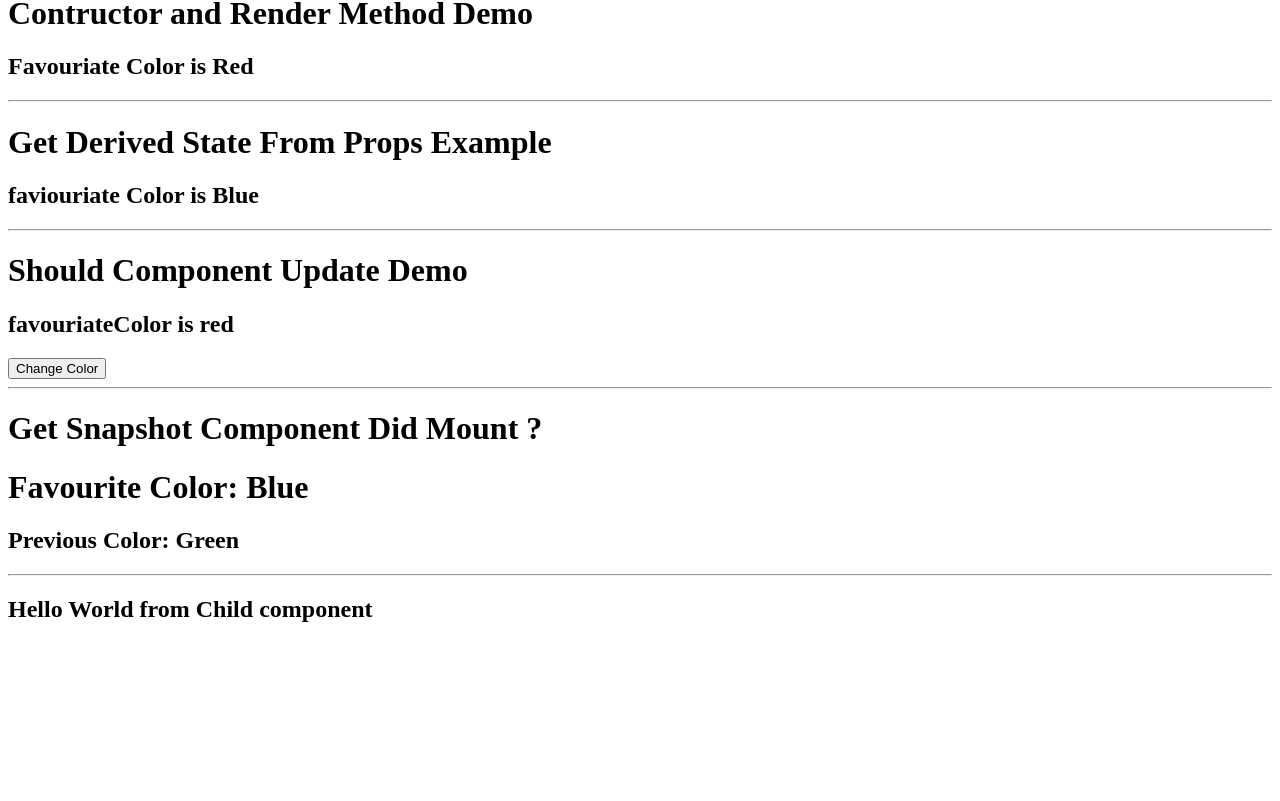
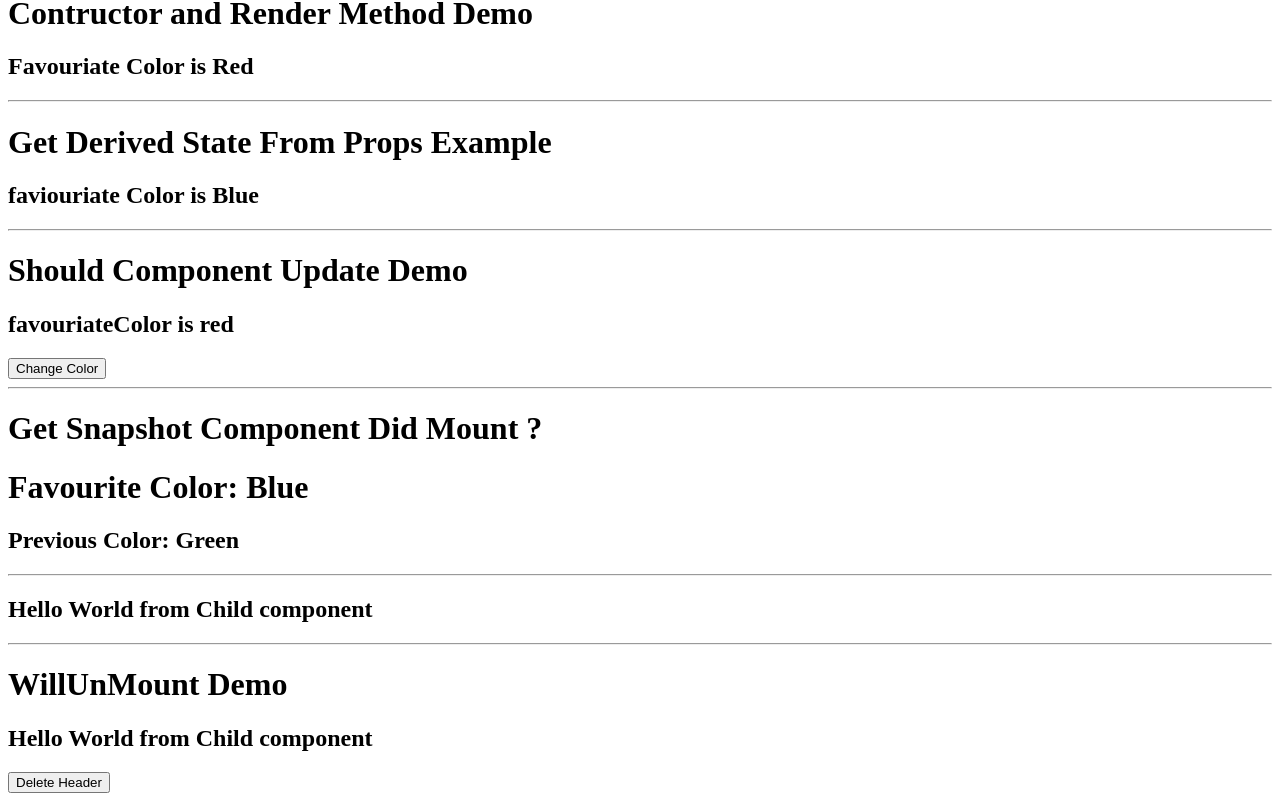
Before and after one commit to imrohitsampannavar45/Accenture_Mern_Streaming, a React (Create React App) app in the folder Day 10/amazon/: page / in a window 1280 px wide. Shown: the part 1053-1854 px from the top of the page. Before the commit the page ends 1696 px from the top, so only its background shows below. Built offline with nearby package versions, Linux system fonts and the light colour scheme.

Commit message:
willmount

```diff
--- a/Day 10/amazon/src/App.js
+++ b/Day 10/amazon/src/App.js
@@ -10,6 +10,7 @@ import GetDerivedState from "./GetDerivedState";
 import ShouldComponentUpdates from "./ShouldComUpdate";
 import GetSnapShot from "./GetSnapShot";
 import Child from "./Child";
+import WillUnMount from "./ComponentWillMount";
 
 const App = () => {
   return (
@@ -34,6 +35,8 @@ const App = () => {
       <GetSnapShot />
       <hr />
       <Child />
+      <hr />
+      <WillUnMount />
     </div>
   );
 };
--- /dev/null
+++ b/Day 10/amazon/src/ComponentWillMount.js
@@ -0,0 +1,28 @@
+import React from "react";
+import { ReactDOM } from "react";
+import Child from "./Child";
+class WillUnMount extends React.Component {
+  constructor() {
+    super();
+    this.state = { show: true };
+  }
+  delHeader = () => {
+    this.setState({ show: false });
+  };
+  render() {
+    let myheader;
+    if (this.state.show) {
+      myheader = <Child />;
+    }
+    return (
+      <>
+        <h1>WillUnMount Demo</h1>
+        {myheader}
+        <button type="button" onClick={this.delHeader}>
+          Delete Header
+        </button>
+      </>
+    );
+  }
+}
+export default WillUnMount;
```
